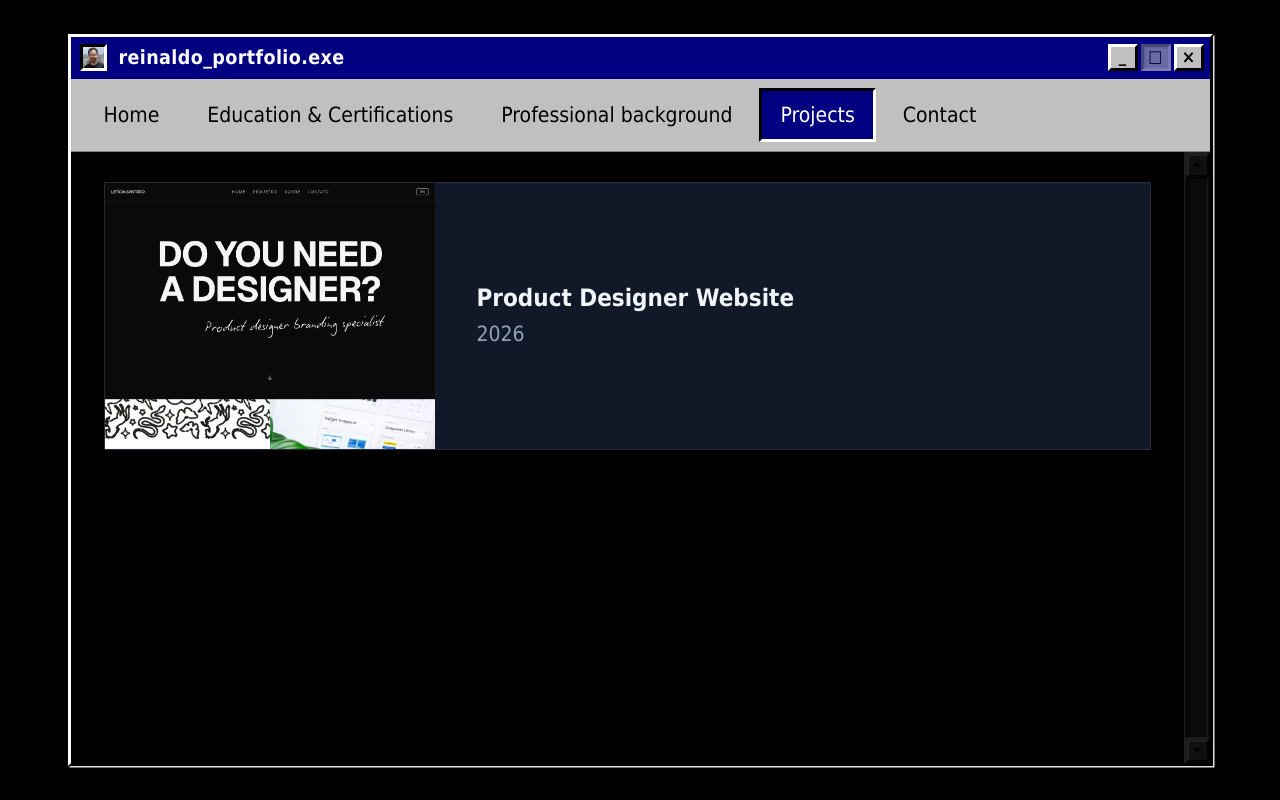
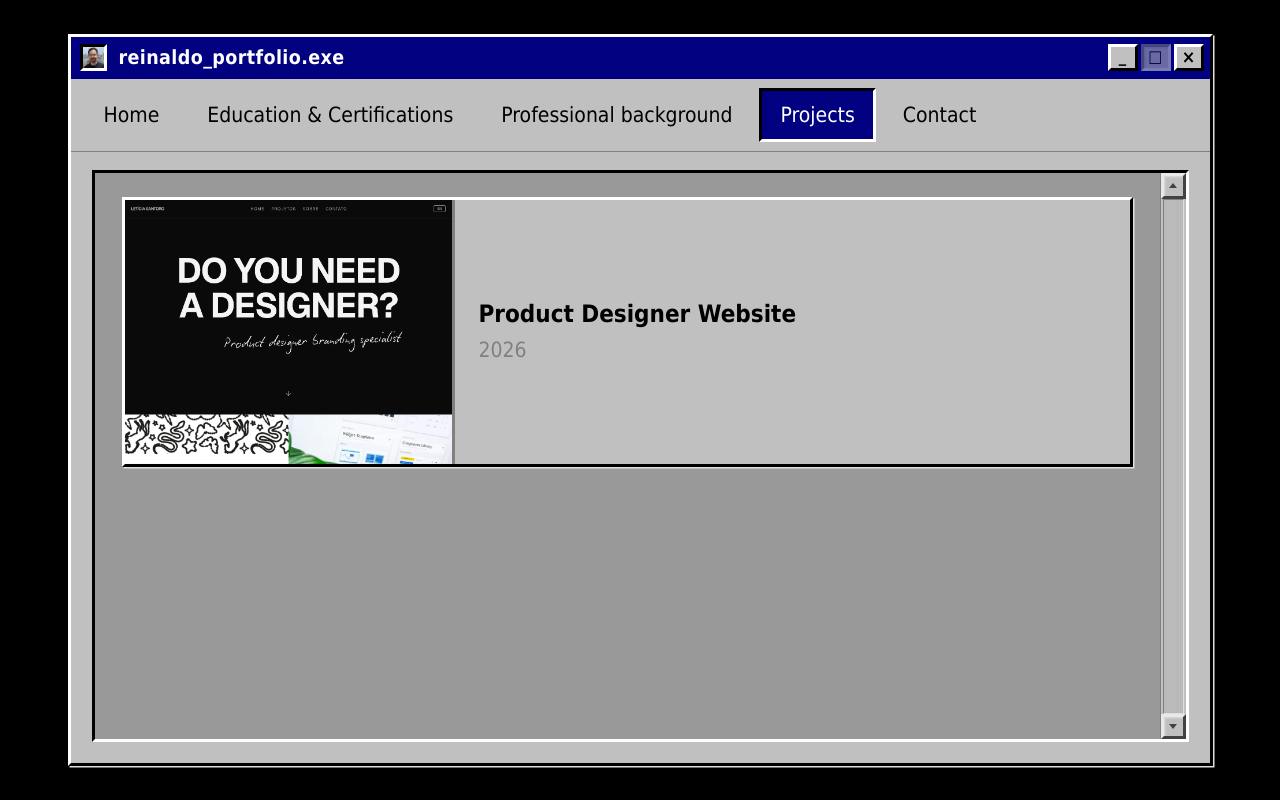
Before and after one commit to reinaldoams/portifolio, a React (Vite) app: page /projects in a window 1280 px wide. Built offline with nearby package versions, Linux system fonts and the light colour scheme.

Commit message:
style: changing projects list page so it is no longer dark-themed

```diff
--- a/src/routes/projects/index.scss
+++ b/src/routes/projects/index.scss
@@ -10,66 +10,7 @@
   border: 0;
 }
 
-/* Projects + Win95ScrollBox: black client area and dark scrollbar strip. */
-.win95-window__route-mount:has(.projects-layout) {
-  background: #000;
-}
-
-.win95-window__body:has(.projects-layout) {
-  background: #000;
-  padding: 0;
-}
-
-.routes:has(.projects-layout) {
-  background: #000;
-  border: 0;
-  box-shadow: none;
-}
-
-.routes__viewport:has(.projects-layout),
-.routes__content:has(.projects-layout) {
-  background: #000;
-}
-
-.routes__content:has(.projects-layout) {
-  display: flex;
-  flex-direction: column;
-  padding: 0;
-  min-height: 100%;
-  overscroll-behavior-y: none;
-  text-align: left;
-}
-
-.routes:has(.projects-layout) .routes__scrollbar {
-  background: #0a0a0a;
-  border-left-color: #1f1f1f;
-}
-
-.routes:has(.projects-layout) .routes__scrollbar-btn {
-  background-color: #141414;
-  border-color: #2a2a2a #000 #000 #2a2a2a;
-  box-shadow: inset 1px 1px 0 #333;
-}
-
-.routes:has(.projects-layout) .routes__scrollbar-track {
-  background-color: #0a0a0a;
-  background-image: none;
-  border-color: #000 #1a1a1a #1a1a1a #000;
-}
-
-.routes:has(.projects-layout) .routes__scrollbar-thumb {
-  background-color: #222;
-  border-color: #3a3a3a #0a0a0a #0a0a0a #3a3a3a;
-  box-shadow: inset 1px 1px 0 #333;
-}
-
-.routes:has(.projects-layout) .routes__scrollbar-thumb:active,
-.routes:has(.projects-layout) .routes__scrollbar-thumb--dragging {
-  border-color: #050505 #383838 #383838 #050505;
-  box-shadow: inset 1px 1px 0 #2a2a2a;
-}
-
-/* Same dark scrollbar + client chrome as projects list (Win95ScrollBox inside fullscreen shell). */
+/* Fullscreen project detail only: dark client + scrollbar (list uses default Win95 routes chrome). */
 .projects-detail-fullscreen > .routes {
   flex: 1;
   min-height: 0;
@@ -121,6 +62,7 @@
   box-shadow: inset 1px 1px 0 #2a2a2a;
 }
 
+/* Projects list only: match Win95 routed pages (e.g. Education). Detail page keeps its own dark theme. */
 .projects-layout {
   flex: 1;
   min-height: 0;
@@ -130,8 +72,8 @@
   box-sizing: border-box;
   width: 100%;
   text-align: left;
-  background: #000;
-  color: #e8eaed;
+  background: transparent;
+  color: var(--win95-text);
 }
 
 .projects-list {
@@ -141,21 +83,22 @@
   overflow: visible;
   box-sizing: border-box;
   width: 100%;
-  padding: calc(20px * var(--ui-scale)) calc(22px * var(--ui-scale)) calc(32px * var(--ui-scale));
+  padding: 0;
 }
 
 .projects-list__heading {
-  margin: 0 0 calc(20px * var(--ui-scale));
-  font-size: calc(1.75rem * var(--ui-scale));
-  font-weight: 650;
-  letter-spacing: -0.02em;
-  color: #f1f5f9;
+  margin: 0 0 calc(16px * var(--ui-scale));
+  font-size: calc(17px * var(--ui-scale));
+  font-weight: bold;
+  letter-spacing: 0;
+  color: var(--win95-text);
+  font-family: var(--heading);
 }
 
 .projects-list__grid {
   display: flex;
   flex-direction: column;
-  gap: calc(14px * var(--ui-scale));
+  gap: calc(12px * var(--ui-scale));
   margin: 0;
   padding: 0;
   list-style: none;
@@ -169,34 +112,31 @@
   display: flex;
   flex-direction: row;
   align-items: stretch;
-  gap: calc(18px * var(--ui-scale));
-  min-height: calc(176px * var(--ui-scale));
+  gap: calc(12px * var(--ui-scale));
+  min-height: calc(168px * var(--ui-scale));
   width: 100%;
   overflow: hidden;
-  border: 1px solid rgba(255, 255, 255, 0.08);
-  box-shadow:
-    0 1px 0 rgba(255, 255, 255, 0.04) inset,
-    0 8px 24px rgba(0, 0, 0, 0.45);
-  background: #111827;
-  color: inherit;
+  border: calc(2px * var(--ui-scale)) solid;
+  border-color: var(--win95-border-light) var(--win95-border-dark) var(--win95-border-dark)
+    var(--win95-border-light);
+  box-shadow: calc(1px * var(--ui-scale)) calc(1px * var(--ui-scale)) 0 var(--win95-border-mid);
+  background: var(--win95-face);
+  color: var(--win95-text);
   text-decoration: none;
   outline: none;
-  transition:
-    box-shadow 0.2s ease,
-    transform 0.2s ease,
-    border-color 0.2s ease;
+  transition: border-color 0.15s ease, box-shadow 0.15s ease;
 
   &:hover {
-    border-color: rgba(255, 255, 255, 0.14);
+    border-color: var(--win95-border-light) var(--win95-border-dark) var(--win95-border-dark)
+      var(--win95-border-light);
     box-shadow:
-      0 1px 0 rgba(255, 255, 255, 0.06) inset,
-      0 12px 36px rgba(0, 0, 0, 0.55);
-    transform: translateY(calc(-2px * var(--ui-scale)));
+      calc(1px * var(--ui-scale)) calc(1px * var(--ui-scale)) 0 var(--win95-border-mid),
+      0 0 0 1px rgba(0, 0, 0, 0.06);
   }
 
   &:focus-visible {
-    outline: 2px solid #38bdf8;
-    outline-offset: 3px;
+    outline: 2px solid var(--win95-link);
+    outline-offset: 2px;
   }
 }
 
@@ -204,8 +144,10 @@
   flex-shrink: 0;
   width: calc(220px * var(--ui-scale));
   align-self: stretch;
-  min-height: calc(176px * var(--ui-scale));
-  background: #0f172a;
+  min-height: calc(168px * var(--ui-scale));
+  background: var(--win95-field-bg);
+  border: 0;
+  border-right: calc(2px * var(--ui-scale)) solid var(--win95-border-shadow);
   overflow: hidden;
 }
 
@@ -223,22 +165,22 @@
   flex-direction: column;
   align-items: flex-start;
   justify-content: center;
-  text-align: right;
-  padding: calc(18px * var(--ui-scale)) calc(20px * var(--ui-scale)) calc(18px * var(--ui-scale))
-    calc(10px * var(--ui-scale));
+  text-align: left;
+  padding: calc(14px * var(--ui-scale)) calc(16px * var(--ui-scale)) calc(14px * var(--ui-scale))
+    calc(4px * var(--ui-scale));
   gap: calc(4px * var(--ui-scale));
 }
 
 .projects-list__name {
-  font-weight: 600;
+  font-weight: bold;
   font-size: calc(16px * var(--ui-scale));
   line-height: 1.25;
-  color: #f1f5f9;
+  color: var(--win95-text);
 }
 
 .projects-list__year {
   font-size: calc(14px * var(--ui-scale));
-  color: #94a3b8;
+  color: var(--win95-border-shadow);
 }
 
 /* Full-viewport project case: no Win95 chrome (routed outside the main window in App.tsx). */
@@ -462,8 +404,4 @@
   .projects-list__tile {
     transition: none;
   }
-
-  .projects-list__tile:hover {
-    transform: none;
-  }
 }
```
